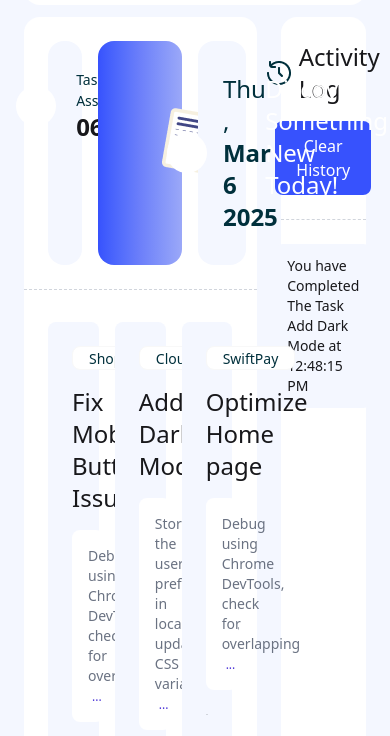
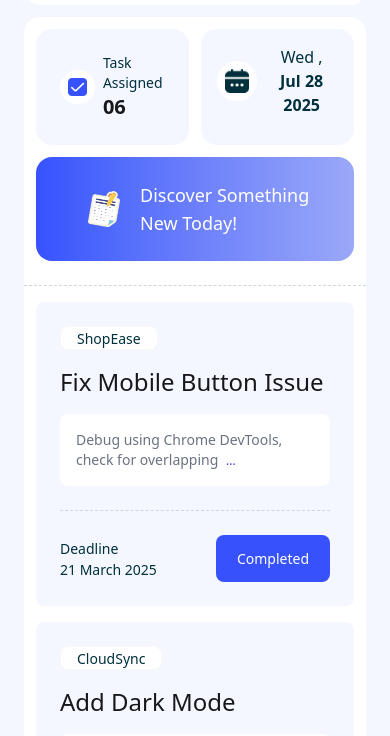
Before and after one commit to osmanfaruque/ph_assignment_5, a plain HTML site: page index.html in a window 390 px wide. Shown: the part 65-801 px from the top of the page. Drawn offline with nearby package versions, Linux system fonts and the light colour scheme.

Commit message:
Task Assigned Section and Activity Log Section made responsive

```diff
--- a/index.html
+++ b/index.html
@@ -49,6 +49,7 @@
         </div>
     </section>
 
+    <!-- Navbar -->
     <nav id="nav" class="flex justify-between items-center bg-white rounded-2xl px-3 sm:px-6 py-2 sm:py-4">
         <div class="flex items-center gap-1 sm:gap-2">
             <img class="max-sm:w-8" src="assets/images/logo.png" alt="Logo">
@@ -61,7 +62,8 @@
                     <i class="fa-solid fa-file-circle-plus fa-lg"><span class="hidden sm:inline"> Add task</span></i>
                 </button>
             </div>
-            <div class="flex justify-between items-center gap-2 rounded-full bg-[#F4F7FF] py-1 sm:py-4 pl-2 sm:pl-6 pr-2 sm:pr-6">
+            <div
+                class="flex justify-between items-center gap-2 rounded-full bg-[#F4F7FF] py-1 sm:py-4 pl-2 sm:pl-6 pr-2 sm:pr-6">
                 <img class="max-sm:w-3" src="assets/images/checkbox.png" alt="Checkbox icon">
                 <div id="task-completed-counter" class="text-base sm:text-3xl font-bold">23</div>
             </div>
@@ -73,11 +75,11 @@
         </div>
     </nav>
 
-    <main id="main" class="bg-[#F4F7FF] rounded-2xl flex gap-6">
+    <main id="main" class="bg-[#F4F7FF] rounded-2xl flex flex-col sm:flex-row gap-6">
         <!-- Task Assigned Section -->
-        <section class="w-9/12 bg-white rounded-2xl p-6">
+        <section class="w-full sm:w-9/12 bg-white rounded-2xl p-3 sm:p-6">
             <!-- task assigned Card -->
-            <div class="grid grid-cols-4 gap-4 pb-6">
+            <div class="block max-sm:hidden grid grid-cols-4 gap-2 sm:gap-4 pb-6">
                 <!-- Total Task Assigned Card -->
                 <div class="card rounded-2xl bg-[#F4F7FF]">
                     <div class="card-body p-7">
@@ -118,9 +120,52 @@
                     </div>
                 </div>
             </div>
-            <hr class="border-gray-300 border-dashed -mx-6">
+            <!-- task assigned Card in smaller screens -->
+            <div class="hidden max-sm:block pb-6">
+                <div class="grid grid-cols-2 gap-3 sm:gap-6 pb-3">
+                    <!-- Total Task Assigned Card -->
+                    <div class="card rounded-2xl bg-[#F4F7FF] ">
+                        <div class="card-body">
+                            <div class="flex items-center justify-center gap-2">
+                                <div class="p-2 bg-white rounded-full">
+                                    <img src="assets/images/checkbox.png" alt="Task assigned icon">
+                                </div>
+                                <div>
+                                    <div class=" text-sm text-[#00303C]">Task Assigned</div>
+                                    <div id="task-assigned-count" class="text-xl font-bold">06</div>
+                                </div>
+                            </div>
+                        </div>
+                    </div>
+                    <!-- Date Card -->
+                    <div class="card rounded-2xl bg-[#F4F7FF] p-4">
+                        <div class="flex justify-center items-center text-center gap-2">
+                            <div class="p-2 bg-white rounded-full">
+                                <img src="assets/images/calender.png" alt="Calender icon">
+                            </div>
+                            <div class="flex flex-col">
+                                <h1 id="current-day" class="text-base text-[#00303C]"> Wed ,</h1>
+                                <h1 id="current-date" class="text-base font-bold text-[#00303C]">Jul 28 2025</h1>
+                            </div>
+                        </div>
+                    </div>
+                </div>
+                <!-- Announcement Card -->
+                <button id="discover-btn"
+                    class="w-full card rounded-2xl bg-gradient-to-r from-[#3752FD] via-[#6C7FFA] to-[#9BA8F8] pl-10 py-4  cursor-pointer hover:shadow-lg">
+                    <div class="card-body p-2">
+                        <div class="flex justify-start items-center gap-4">
+                            <img class="max-sm:w-10" src="assets/images/board.png" alt="Board icon">
+                            <div>
+                                <div class="text-lg font-medium text-left text-white ">Discover Something <br>New Today!</div>
+                            </div>
+                        </div>
+                    </div>
+                </button>
+            </div>
+            <hr class="border-gray-300 border-dashed -mx-3">
             <!-- Task list -->
-            <div id="task-list-container" class="grid grid-cols-3 gap-4 pt-8">
+            <div id="task-list-container" class="grid grid-cols-1 sm:grid-cols-3 gap-4 pt-4 sm:pt-8">
                 <!-- Task 1 -->
                 <div class="card bg-[#F4F7FF]">
                     <div class="card-body p-6">
@@ -275,7 +320,7 @@
             </div>
         </section>
         <!-- Activity Log -->
-        <section class="w-3/12 bg-white rounded-2xl pt-6 px-8">
+        <section class="w-full sm:w-3/12 bg-white rounded-2xl pt-6 px-8">
             <div class="flex flex-col justify-between items-center gap-4 pb-6">
                 <div class="flex justify-center items-center gap-2">
                     <img src="assets/images/activity.png" alt="Activity icon">
```
